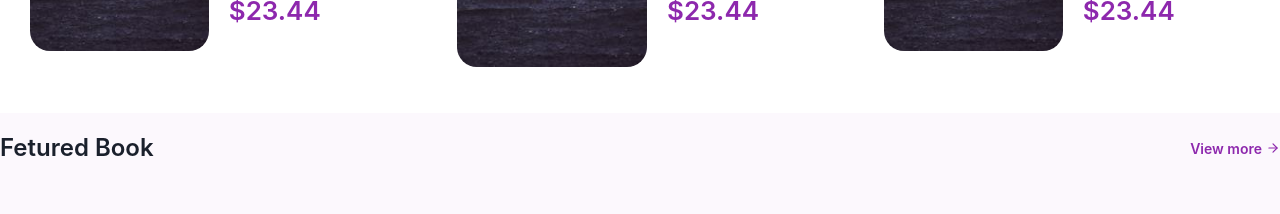
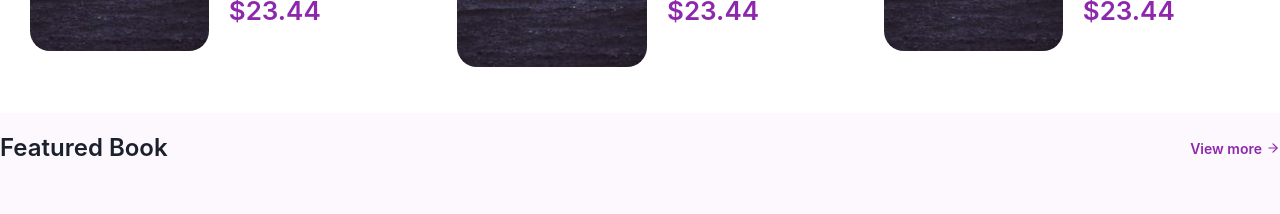
Before and after one commit to PBL6-BookStore-BE/bookstore_frontend, a React (Create React App) app: page / in a window 1280 px wide. Shown: the part 1620-1834 px from the top of the page. Built offline with nearby package versions, Linux system fonts and the light colour scheme.

Commit message:
sua chinh ta

```diff
--- a/src/pages/Home.jsx
+++ b/src/pages/Home.jsx
@@ -68,7 +68,7 @@ const Home = () => {
       <SelectedBooks books={listbook} />
       <Top10List headerContent="10 Top Rated Books" books={listbook}/>
       <BestSellerList headerContent="Best Sellers" booksData={DUMMY_BOOK_DATA} />
-      <FeaturedBookList headerContent="Fetured Book" books={listbook} />
+      <FeaturedBookList headerContent="Featured Book" books={listbook} />
       <Footer />
     </div>
   );
```
